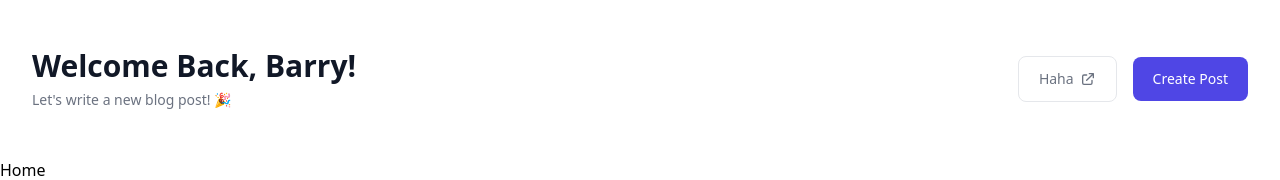
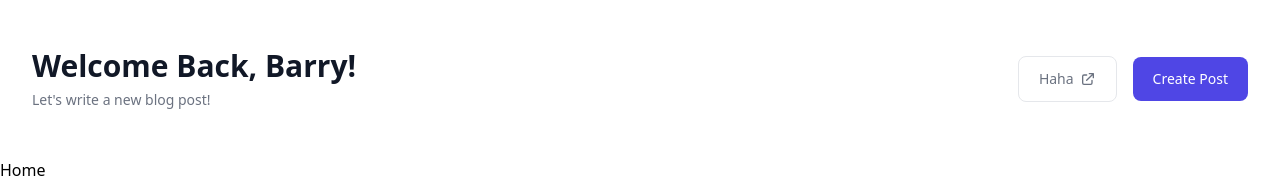
Before and after one commit to likelionbootcamp3/online-platform, a Next.js app: page / in a window 1280 px wide. Shown: the top 180 px of the page. Built offline with nearby package versions, Linux system fonts and the light colour scheme.

Commit message:
fix: remove imoji

```diff
--- a/components/ui/Header/index.tsx
+++ b/components/ui/Header/index.tsx
@@ -10,7 +10,7 @@ const Header = () => {
               Welcome Back, Barry!
             </h1>
             <p className="mt-1.5 text-sm text-gray-500">
-              Let's write a new blog post! 🎉
+              Let's write a new blog post!
             </p>
           </div>
           <div className="mt-4 flex flex-col gap-4 sm:mt-0 sm:flex-row sm:items-center">
```
